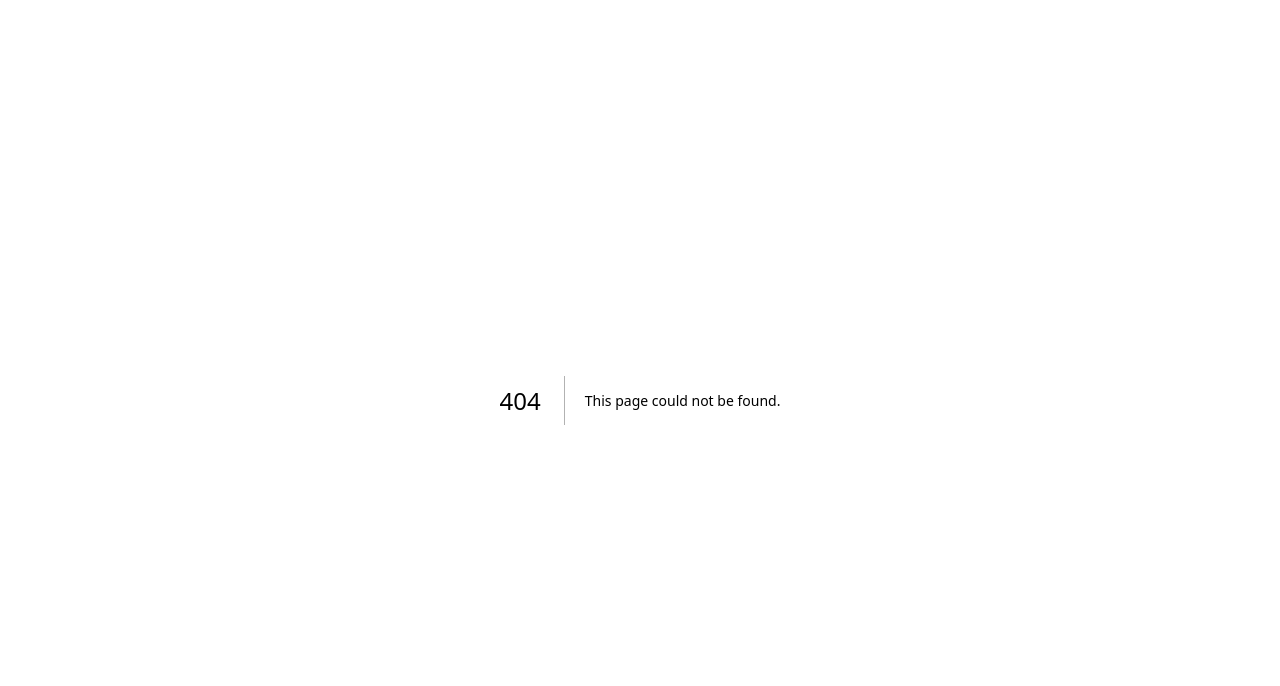
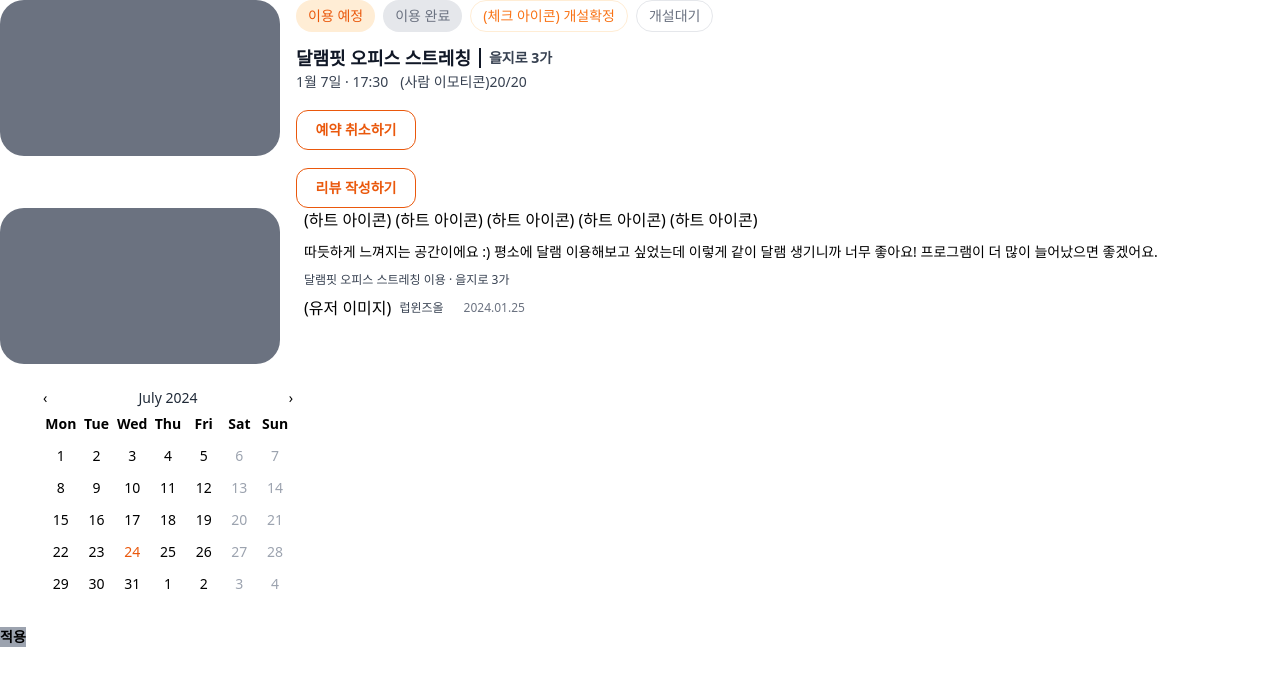
Before and after one commit to sprint-team5/dallaem, a Next.js app: page /test in a window 1280 px wide. Before the commit this address had no page. Shown: the top 686 px of the page. Built offline with nearby package versions, Linux system fonts and the light colour scheme.

Commit message:
feat : react-calender 설치

```diff
--- a/package.json
+++ b/package.json
@@ -14,6 +14,7 @@
     "@tanstack/react-query-devtools": "^5.51.9",
     "next": "14.2.5",
     "react": "^18",
+    "react-calendar": "^5.0.0",
     "react-dom": "^18"
   },
   "devDependencies": {
--- /dev/null
+++ b/src/app/test/page.tsx
@@ -0,0 +1,15 @@
+import Calendars from "@/components/public/Calendars";
+import Card from "@/components/public/Card";
+import Review from "@/components/public/Review";
+
+const page = () => {
+  return (
+    <div>
+      <Card />
+      <Review />
+      <Calendars />
+    </div>
+  );
+};
+
+export default page;
--- /dev/null
+++ b/src/components/public/Calendars.scss
@@ -0,0 +1,51 @@
+.react-calendar {
+  width: 336px;
+  border-radius: 12px;
+  padding: 24px 43px;
+}
+
+.react-calendar__navigation {
+  display: flex;
+  justify-content: space-between;
+  font-size: 14px;
+  line-height: 20px;
+  font-weight: 500;
+}
+.react-calendar__navigation__label > span {
+  color: #1f2937;
+}
+
+.react-calendar__month-view__weekdays {
+  text-align: center;
+  font-weight: 600;
+  font-size: 14px;
+  line-height: 20px;
+  .react-calendar__month-view__weekdays__weekday {
+    height: 32px;
+    display: flex;
+    align-items: center;
+    justify-content: center;
+
+    abbr {
+      text-decoration: none;
+    }
+  }
+}
+
+.react-calendar__tile {
+  height: 32px;
+  display: flex;
+  align-items: center;
+  justify-content: center;
+  font-weight: 500;
+  font-size: 14px;
+  line-height: 20px;
+
+  &.react-calendar__tile--now {
+    color: #ea580c;
+  }
+
+  &.react-calendar__month-view__days__day--weekend {
+    color: #9ca3af;
+  }
+}
--- /dev/null
+++ b/src/components/public/Calendars.tsx
@@ -0,0 +1,17 @@
+"use client";
+
+import Calendar from "react-calendar";
+import "./Calendars.scss";
+
+const Calendars = () => {
+  return (
+    <div>
+      <Calendar next2Label={null} prev2Label={null} locale="en" />
+      <button className="bg-gray-400 text-sm font-semibold left-5 text-center">
+        적용
+      </button>
+    </div>
+  );
+};
+
+export default Calendars;
--- /dev/null
+++ b/src/components/public/Card.tsx
@@ -0,0 +1,59 @@
+const ButtonStyle =
+  "rounded-3xl h-8 px-3 flex items-center justify-center text-sm font-medium leading-5";
+
+const Card = () => {
+  return (
+    <div className="flex flex-col sm:flex-row gap-4">
+      <div className="w-[280px] h-[156px] relative bg-gray-500 rounded-3xl flex-none">
+        {/* <Image src={} fill alt="이미지 이름" /> */}
+      </div>
+      <div className="flex flex-col">
+        <div className="flex gap-2">
+          <div className={`bg-orange-100 text-orange-600 ${ButtonStyle}`}>
+            이용 예정
+          </div>
+          <div className={` bg-gray-200 text-gray-500 ${ButtonStyle}`}>
+            이용 완료
+          </div>
+          <div
+            className={`border border-orange-100 text-orange-500 ${ButtonStyle}`}
+          >
+            (체크 아이콘) 개설확정
+          </div>
+          <div
+            className={`border border-gray-200 text-gray-500 ${ButtonStyle}`}
+          >
+            개설대기
+          </div>
+        </div>
+        <h3 className="mt-3 text-lg leading-7  font-semibold text-gray-900 flex items-center">
+          달램핏 오피스 스트레칭
+          <span className=" text-gray-700 fonst-medium text-sm leading-5 pl-2 ml-2 border-l-2 border-gray-900">
+            을지로 3가
+          </span>
+        </h3>
+        <div className="flex gap-3 text-gray-700 text-sm font-medium leading-5">
+          <p>1월 7일 · 17:30</p>
+          <div className="flex">
+            (사람 이모티콘)
+            <p className="test-sm font-medium leading-5">20/20</p>
+          </div>
+        </div>
+        <button
+          className="mt-[18px] w-[120px] h-10 border border-orange-600 rounded-xl text-orange-600 text-sm leading-5 font-semibold"
+          type="button"
+        >
+          예약 취소하기
+        </button>
+        <button
+          className="mt-[18px] w-[120px] h-10 border border-orange-600 rounded-xl text-orange-600 text-sm leading-5 font-semibold"
+          type="button"
+        >
+          리뷰 작성하기
+        </button>
+      </div>
+    </div>
+  );
+};
+
+export default Card;
--- /dev/null
+++ b/src/components/public/Review.tsx
@@ -0,0 +1,31 @@
+const Review = () => {
+  return (
+    <div className="flex flex-col sm:flex-row gap-6">
+      <div className="w-[280px] h-[156px] relative bg-gray-500 rounded-3xl flex-none">
+        {/* <Image src={} alt="" width={} /> */}
+      </div>
+      <div>
+        <div className="flex gap-1">
+          (하트 아이콘) (하트 아이콘) (하트 아이콘) (하트 아이콘) (하트 아이콘)
+        </div>
+        <h3 className="text-sm font-medium leading-5 mt-[10px] break-keep">
+          따듯하게 느껴지는 공간이에요 :) 평소에 달램 이용해보고 싶었는데 이렇게
+          같이 달램 생기니까 너무 좋아요! 프로그램이 더 많이 늘어났으면
+          좋겠어요.
+        </h3>
+        <p className="text-gray-700 text-xs font-medium leading-4 mt-[10px]">
+          달램핏 오피스 스트레칭 이용 · 을지로 3가
+        </p>
+        <div className="flex mt-2 items-center">
+          <div>(유저 이미지)</div>
+          <div className="flex text-xs font-medium leading-4 items-center ml-2">
+            <p className="pr-2 mr-3 text-gray-700">럽윈즈올</p>
+            <p className="text-gray-500">2024.01.25</p>
+          </div>
+        </div>
+      </div>
+    </div>
+  );
+};
+
+export default Review;
```
Also changed, not shown: 1 other file (tests, documents, lock files or other folders).
